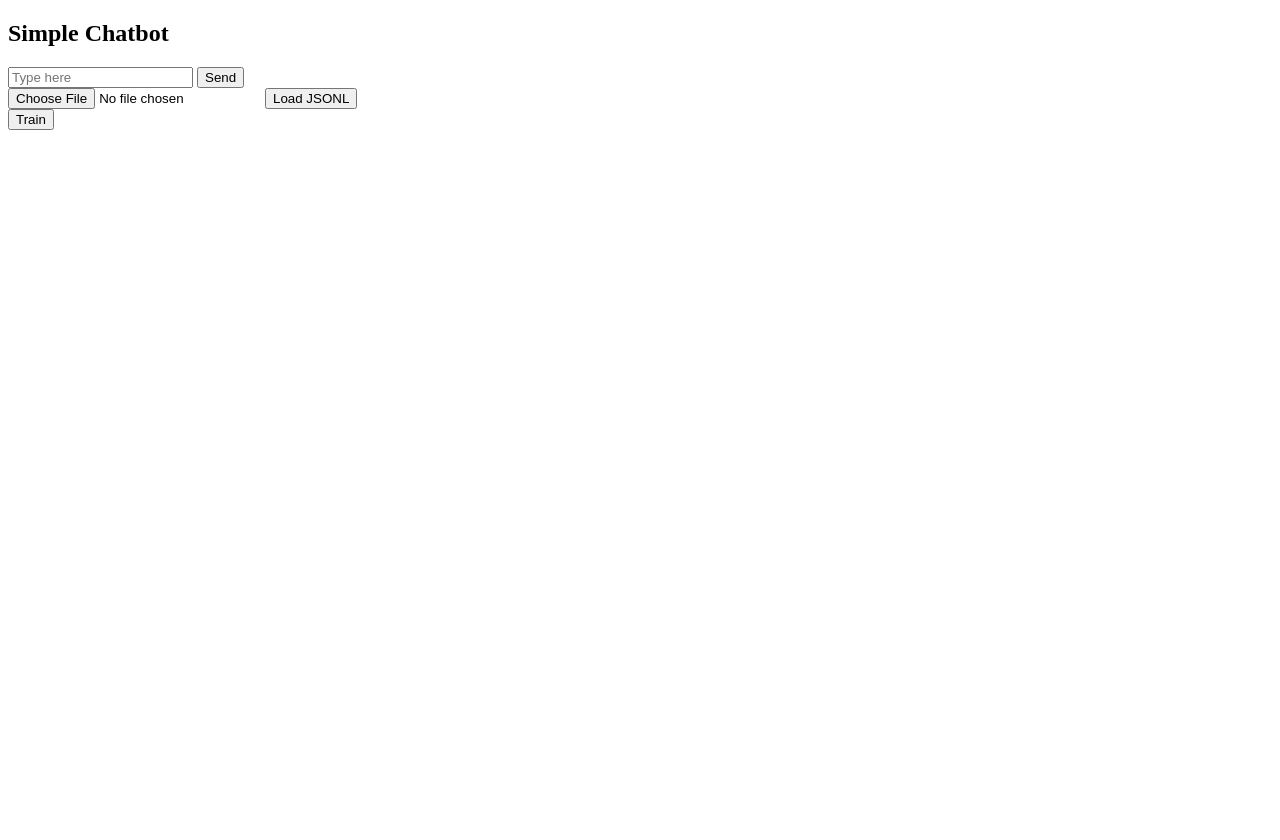
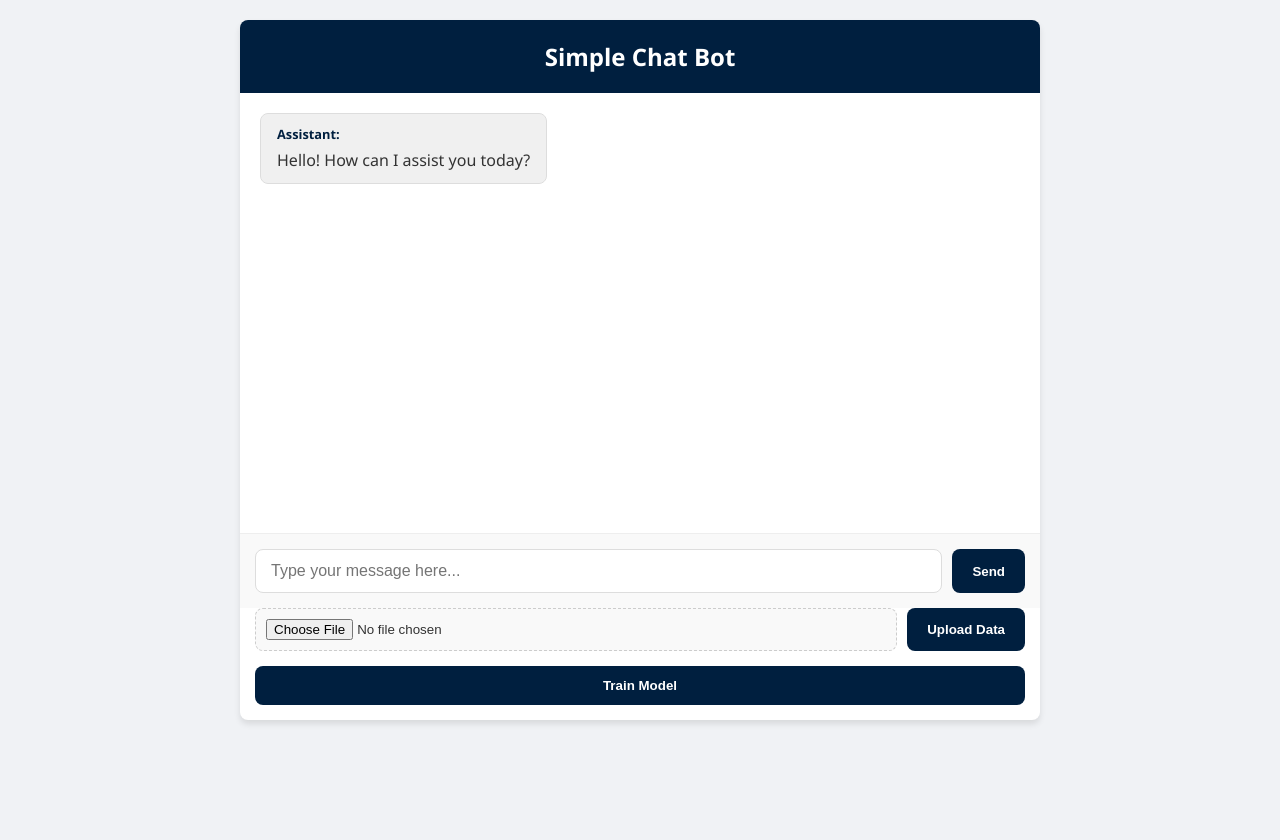
Before and after one commit to axitpatel1310/Jsonl-Chat-bot-flask, a Flask app: page / in a window 1280 px wide. Before the commit the page ends 130 px from the top, so only its background shows below. Run offline with Flask 3, Linux system fonts and the light colour scheme.

Commit message:
Update index.html

```diff
--- a/templates/index.html
+++ b/templates/index.html
@@ -1,83 +1,293 @@
 <!DOCTYPE html>
-<html>
+<html lang="en">
 <head>
+    <meta charset="UTF-8">
+    <meta name="viewport" content="width=device-width, initial-scale=1.0">
+    <title>Chatbot</title>
+    <style>
+        :root {
+            --navy-blue: #001f3f;
+            --light-navy: #003366;
+            --accent-blue: #0074D9;
+            --light-accent: #7FDBFF;
+            --text-light: #F5F5F5;
+            --text-muted: #CCCCCC;
+            --shadow: 0 4px 6px rgba(0, 0, 0, 0.1);
+            --border-radius: 8px;
+        }
+
+        body {
+            font-family: 'Segoe UI', Tahoma, Geneva, Verdana, sans-serif;
+            background-color: #f0f2f5;
+            margin: 0;
+            padding: 20px;
+            color: #333;
+            display: flex;
+            flex-direction: column;
+            align-items: center;
+            min-height: 100vh;
+        }
+
+        .container {
+            width: 100%;
+            max-width: 800px;
+            background: white;
+            border-radius: var(--border-radius);
+            box-shadow: var(--shadow);
+            overflow: hidden;
+        }
+
+        h2 {
+            background-color: var(--navy-blue);
+            color: white;
+            margin: 0;
+            padding: 20px;
+            font-size: 1.5rem;
+            text-align: center;
+        }
+
+        #chat {
+            height: 400px;
+            overflow-y: auto;
+            padding: 20px;
+            background-color: white;
+            display: flex;
+            flex-direction: column;
+            gap: 15px;
+        }
+
+        #chat p {
+            margin: 0;
+            padding: 12px 16px;
+            border-radius: var(--border-radius);
+            max-width: 70%;
+            line-height: 1.4;
+            position: relative;
+        }
+
+        #chat p b {
+            display: block;
+            margin-bottom: 5px;
+            font-size: 0.8rem;
+            color: var(--navy-blue);
+        }
+
+        #chat p:nth-child(odd) {
+            align-self: flex-start;
+            background-color: #f0f0f0;
+            border: 1px solid #ddd;
+        }
+
+        #chat p:nth-child(even) {
+            align-self: flex-end;
+            background-color: var(--accent-blue);
+            color: white;
+        }
+
+        #chat p:nth-child(even) b {
+            color: var(--light-accent);
+        }
+
+        .input-area {
+            display: flex;
+            padding: 15px;
+            background-color: #f9f9f9;
+            border-top: 1px solid #eee;
+            gap: 10px;
+        }
+
+        #message {
+            flex: 1;
+            padding: 12px 15px;
+            border: 1px solid #ddd;
+            border-radius: var(--border-radius);
+            font-size: 1rem;
+            outline: none;
+            transition: border 0.3s;
+        }
+
+        #message:focus {
+            border-color: var(--accent-blue);
+        }
+
+        button {
+            background-color: var(--navy-blue);
+            color: white;
+            border: none;
+            padding: 12px 20px;
+            border-radius: var(--border-radius);
+            cursor: pointer;
+            font-weight: 600;
+            transition: background-color 0.3s;
+        }
+
+        button:hover {
+            background-color: var(--light-navy);
+        }
+
+        .file-upload {
+            display: flex;
+            padding: 0 15px 15px;
+            gap: 10px;
+        }
+
+        #file {
+            flex: 1;
+            padding: 10px;
+            border: 1px dashed #ccc;
+            border-radius: var(--border-radius);
+            background-color: #f9f9f9;
+        }
+
+        .train-btn {
+            display: block;
+            width: calc(100% - 30px);
+            margin: 0 15px 15px;
+        }
+
+        @media (max-width: 600px) {
+            .container {
+                width: 95%;
+            }
+
+            .input-area, .file-upload {
+                flex-direction: column;
+            }
+
+            button {
+                width: 100%;
+            }
+        }
+    </style>
 </head>
 <body>
-    <h2>Simple Chatbot</h2>
-    <div id="chat"></div>
-    <input type="text" id="message" placeholder="Type here">
-    <button onclick="send()">Send</button>
-    <br>
-    <input type="file" id="file" accept=".jsonl">
-    <button onclick="upload()">Load JSONL</button>
-    <br>
-    <button onclick="train()">Train</button>
+    <div class="container">
+        <h2>Simple Chat Bot</h2>
+
+        <div id="chat"></div>
+
+        <div class="input-area">
+            <input type="text" id="message" placeholder="Type your message here..." autocomplete="off">
+            <button onclick="send()">Send</button>
+        </div>
+
+        <div class="file-upload">
+            <input type="file" id="file" accept=".jsonl">
+            <button onclick="upload()">Upload Data</button>
+        </div>
+
+        <button class="train-btn" onclick="train()">Train Model</button>
+    </div>
+
     <script>
         function addChat(user, bot) {
             let chat = document.getElementById("chat");
-            if (user) chat.innerHTML += `<p><b>You:</b> ${user}</p>`;
-            if (bot) chat.innerHTML += `<p><b>Bot:</b> ${bot}</p>`;
+            if (user) {
+                chat.innerHTML += `<p><b>You:</b> ${user}</p>`;
+            }
+            if (bot) {
+                chat.innerHTML += `<p><b>Assistant:</b> ${bot}</p>`;
+            }
             chat.scrollTop = chat.scrollHeight;
         }
 
         function send() {
             let msg = document.getElementById("message").value.trim();
             if (!msg) return;
+
+            addChat(msg, "");
+            document.getElementById("message").value = "";
+
             let formData = new FormData();
             formData.append("message", msg);
+
             fetch("/chat", {
                 method: "POST",
                 body: formData
             })
             .then(res => res.json())
             .then(data => {
-                addChat(data.user, data.bot);
-                document.getElementById("message").value = "";
+                if (data.bot) {
+                    let lastBotMsg = document.querySelector("#chat p:last-child");
+                    if (lastBotMsg && !lastBotMsg.querySelector("b")) {
+                        lastBotMsg.innerHTML = `<b>Assistant:</b> ${data.bot}`;
+                    } else {
+                        addChat("", data.bot);
+                    }
+                }
             })
-            .catch(err => addChat("", "Error: Can’t chat"));
+            .catch(err => {
+                addChat("", "Error: Unable to process your message");
+                console.error("Chat error:", err);
+            });
         }
 
         function upload() {
             let fileInput = document.getElementById("file");
             let file = fileInput.files[0];
             if (!file) {
-                addChat("", "No file selected");
+                addChat("", "Please select a file first");
                 return;
             }
+
+            addChat("", "Uploading file...");
+
             let formData = new FormData();
             formData.append("file", file);
+
             fetch("/upload", {
                 method: "POST",
                 body: formData
             })
             .then(res => res.json())
             .then(data => {
-                addChat("", data.status);
+                addChat("", data.status || "File uploaded successfully");
                 fileInput.value = "";
             })
-            .catch(err => addChat("", "Error: Can’t upload"));
+            .catch(err => {
+                addChat("", "Error: File upload failed");
+                console.error("Upload error:", err);
+            });
         }
 
         function train() {
-            let prompt = prompt("Enter prompt:");
+            let prompt = window.prompt("Enter training prompt:");
             if (!prompt) return;
-            let response = prompt("Enter response:");
+
+            let response = window.prompt("Enter desired response:");
             if (!response) return;
+
+            addChat("", "Training model...");
+
             let formData = new FormData();
             formData.append("prompt", prompt);
             formData.append("response", response);
+
             fetch("/train", {
                 method: "POST",
                 body: formData
             })
             .then(res => res.json())
-            .then(data => addChat("", data.status))
-            .catch(err => addChat("", "Error: Can’t train"));
+            .then(data => {
+                addChat("", data.status || "Model trained successfully");
+            })
+            .catch(err => {
+                addChat("", "Error: Training failed");
+                console.error("Training error:", err);
+            });
         }
 
+        // Handle Enter key press
         document.getElementById("message").addEventListener("keypress", e => {
             if (e.key === "Enter") send();
         });
+
+        // Initial welcome message
+        window.onload = function() {
+            setTimeout(() => {
+                addChat("", "Hello! How can I assist you today?");
+            }, 500);
+        };
     </script>
 </body>
 </html>
```
